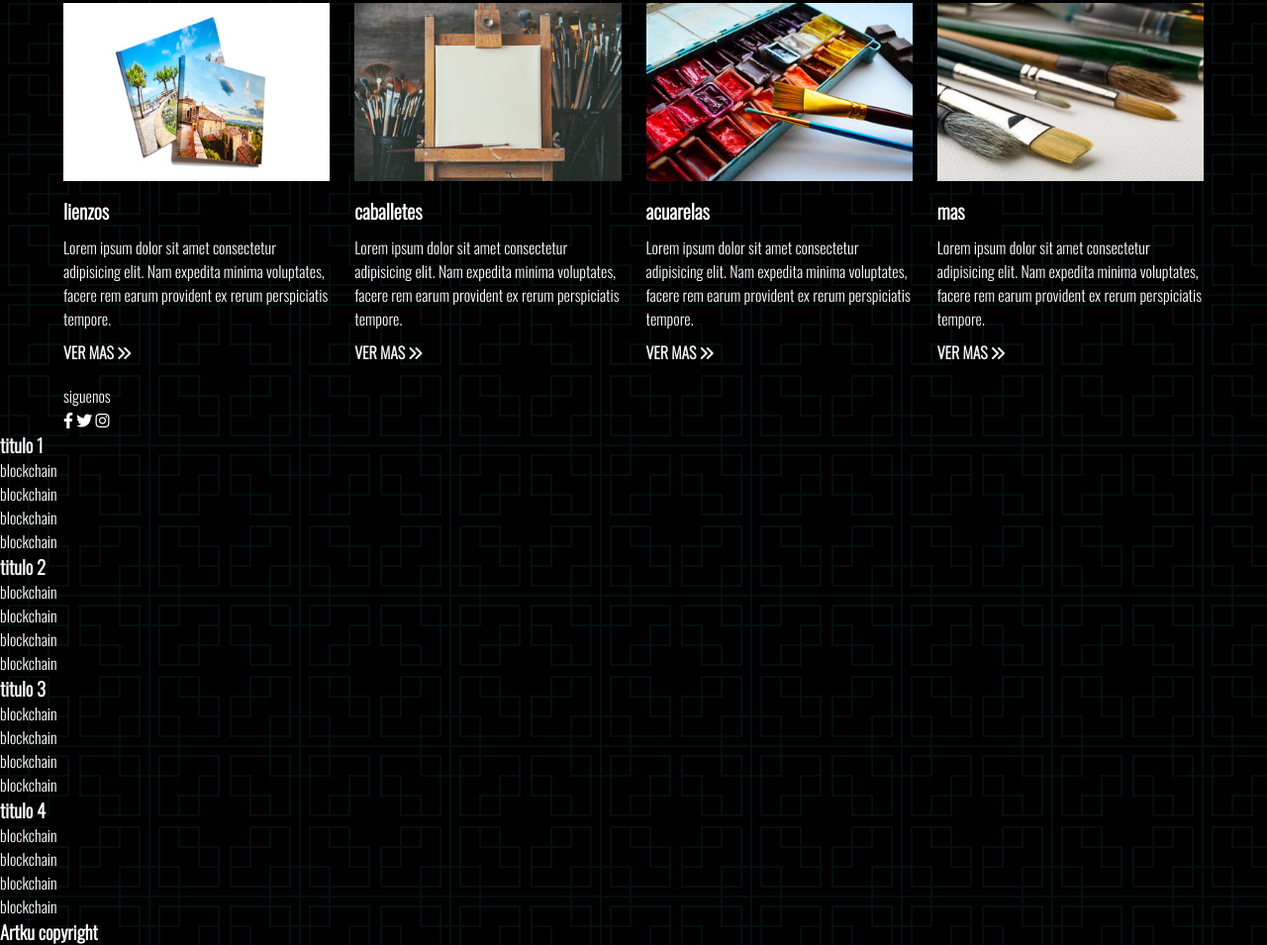
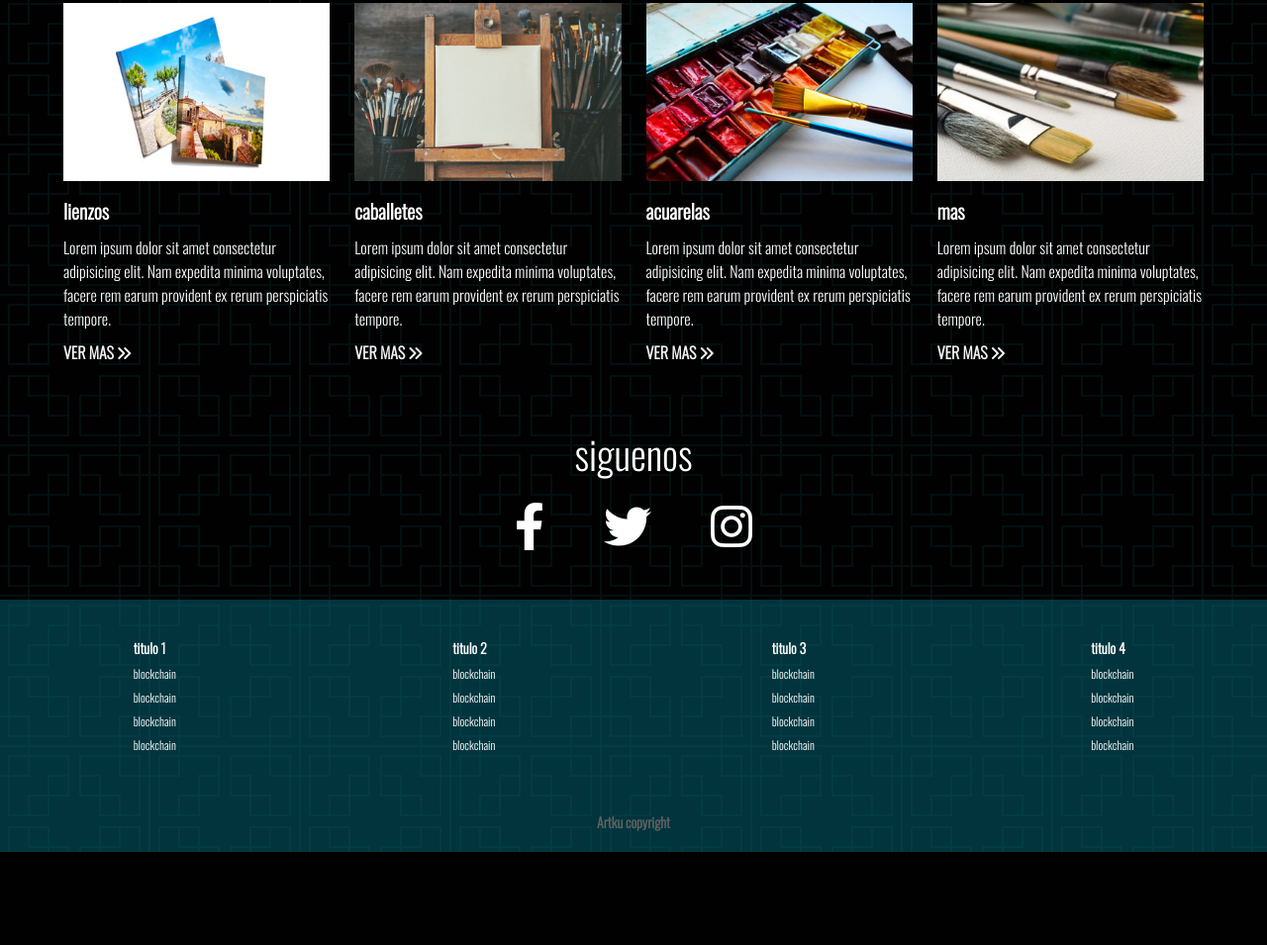
Before and after one commit to juandpl18/Artku, a plain HTML site: page index.html in a window 1280 px wide. Shown: the part 1069-2024 px from the top of the page at 99% size. After the commit the page ends 1930 px from the top, so only its background shows below. Drawn offline with nearby package versions, Linux system fonts and the light colour scheme; files whose address does not match are found by name.

Commit message:
Add files via upload

```diff
--- a/styles.css
+++ b/styles.css
@@ -64,7 +64,7 @@ ul {
     width: 100%;
     height: 550px;
     background: url('./img//baner.jpg')no-repeat center center/cover;
-    padding-bottom: 50px;
+    padding: 50px;
     margin-bottom: 20px;
     display: flex;
     flex-direction: column;
@@ -118,3 +118,80 @@ ul {
 .news-cards a:hover {
     text-decoration: underline;
 }
+
+/*social*/
+
+.social {
+    margin: 50px;
+}
+
+.social p {
+    text-align: center;
+    font-size: 40px;
+    margin-bottom: 20px;
+}
+
+.links {
+    display: flex;
+    align-items: center;
+    justify-content: center;
+}
+
+.links a {
+    margin: 0 30px;
+}
+.links a i {
+    font-size: 3rem;
+}
+
+/*footer links*/
+.footer-links {
+    background: #035d6d8f;
+    color: #575a59;
+    font-size: 12px;
+    padding: 35px 0;
+}
+
+.footer-container {
+    display: grid;
+    grid-template-columns: repeat(4, 1fr);
+    gap: 10px;
+    align-items: flex-start;
+    justify-content: center;
+}
+
+.footer-container ul {
+    margin: 0 auto;
+}
+
+.footer-container ul li {
+    line-height: 2;
+}
+
+.footer {
+    background: #035d6d8f;
+    color: #616161;
+    font-size: 12px;
+    padding: 20px 0;
+    text-align: center;
+    padding-bottom: 20px;
+}
+
+@media (max-width: 700px) {
+    .news-cards {
+        grid-template-columns: repeat(2, 1fr);
+    }
+
+    .footer-links .footer-container {
+        grid-template-columns: repeat(2, 1fr);
+    }
+}
+
+@media (max-width: 560px) {
+    .news-cards {
+        grid-template-columns: repeat(1, 1fr);
+    }
+    .footer-links .footer-container {
+        grid-template-columns: repeat(1, 1fr);
+    }
+}
```
